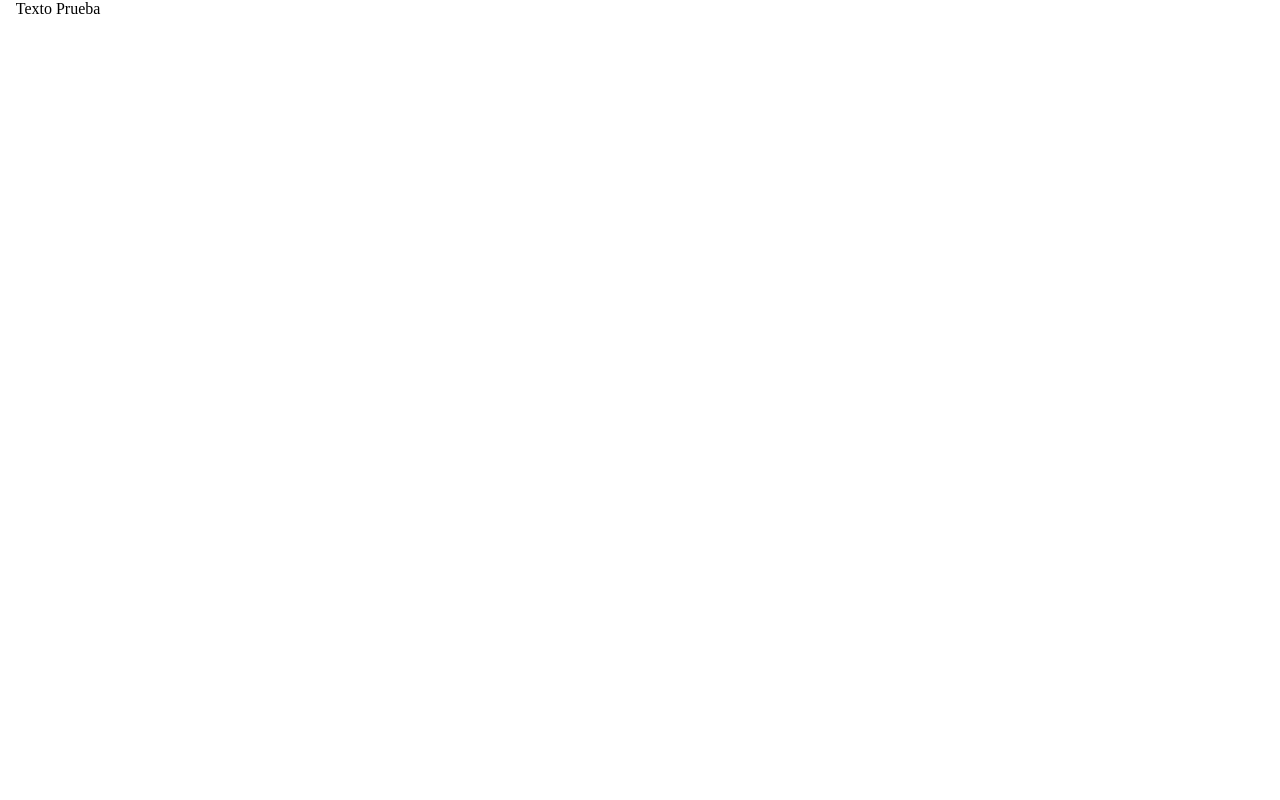
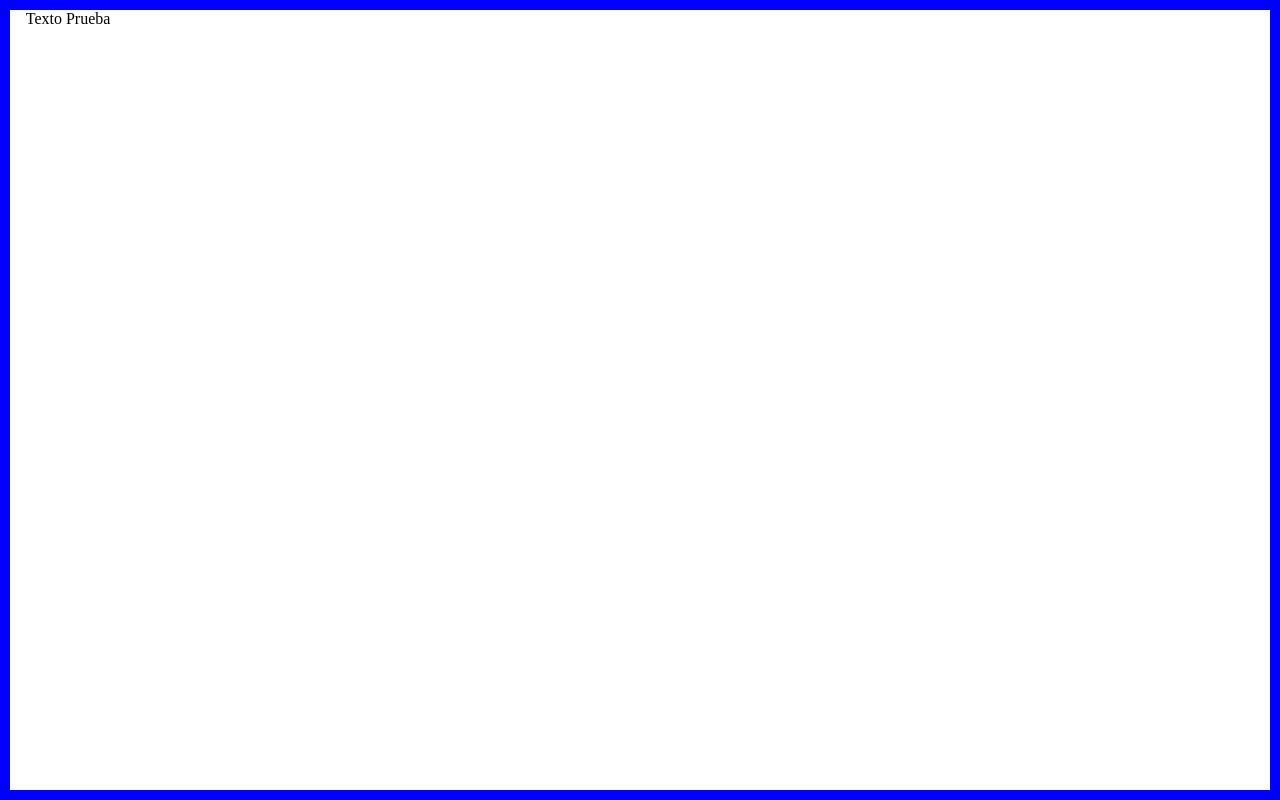
Before and after one commit to edinsonraul/invie-github, a plain HTML site: page index.html in a window 1280 px wide. Drawn offline with Linux system fonts and the light colour scheme.

Commit message:
hotfix 1

```diff
--- a/index.html
+++ b/index.html
@@ -6,6 +6,7 @@
      <style media="screen">
          body{
            margin:0;
+           border: 10px solid blue;
          }img {
             max-width: 100%;
             vertical-align: top;
```
Also changed, not shown: 1 other file.
